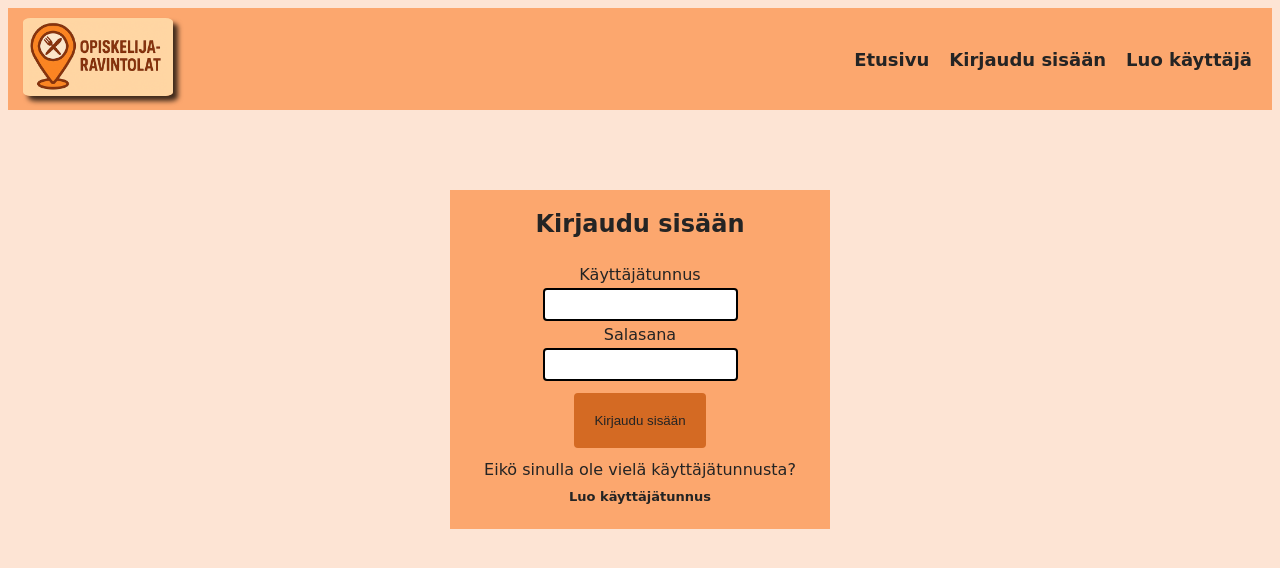
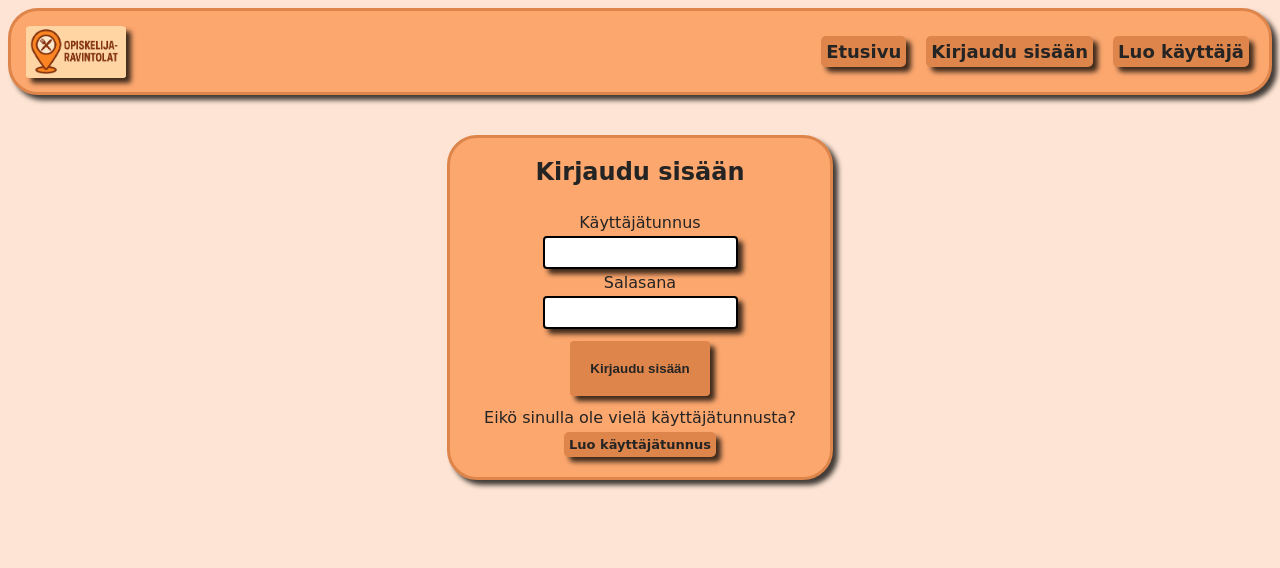
Before and after one commit to Aarojy/Web-sovelluskehitys-TX00EY23-3007_ravintolat, a website: page website/login.html in a window 1280 px wide. Drawn offline with Linux system fonts and the light colour scheme.

Commit message:
enhance visuals

```diff
--- a/website/login.css
+++ b/website/login.css
@@ -9,6 +9,9 @@ main {
   align-items: center;
   justify-self: center;
   background-color: var(--itemBg);
+  border: #dd854a 3px solid;
+  border-radius: 30px;
+  box-shadow: 5px 5px 5px 0px rgba(0, 0, 0, 0.75);
 }
 
 main h2 {
@@ -19,6 +22,9 @@ main h2 {
 main a {
   font-size: small;
   font-weight: bolder;
+  box-shadow: 5px 5px 5px 0px rgba(0, 0, 0, 0.75);
+  background-color: var(--selectedBg);
+  border-radius: 5px;
 }
 
 label {
@@ -27,6 +33,7 @@ label {
 
 #submit {
   border: none;
+  font-weight: bolder;
   background-color: var(--selectedBg);
   color: var(--textClr);
   margin-top: 10px;
@@ -47,7 +54,7 @@ form > * {
 
 @media (width > 400px) {
   main {
-    margin-top: 80px;
+    margin-top: 40px;
     width: 380px;
   }
 }
--- a/website/login.html
+++ b/website/login.html
@@ -15,7 +15,6 @@
           ><img
             id="logo"
             src="Logo.png"
-            width="150"
             alt="Opiskelijaravintolat-sivuston logo"
         /></a>
       </div>
--- a/website/style.css
+++ b/website/style.css
@@ -1,16 +1,18 @@
 :root {
   font-family: cursive;
   --itemBg: #fca76e;
-  --selectedBg: #d46a23;
+  --selectedBg: #dd854a;
   --siteBg: #fde4d4;
   --textClr: #242424;
 }
 
 #logo {
   display: relative;
-  margin: 0;
+  margin-top: 5px;
   border-radius: 5%;
   box-shadow: 5px 5px 5px 0px rgba(0, 0, 0, 0.75);
+  width: 200px;
+  height: auto;
 }
 
 body {
@@ -27,6 +29,9 @@ header {
   padding: 10px;
   flex-direction: row;
   justify-content: space-between;
+  border: #dd854a 3px solid;
+  border-radius: 30px;
+  box-shadow: 5px 5px 5px 0px rgba(0, 0, 0, 0.75);
 }
 
 a {
@@ -52,6 +57,7 @@ input {
   background: var(white);
   border: 2px solid #000;
   border-radius: 4px;
+  box-shadow: 5px 5px 5px 0px rgba(0, 0, 0, 0.75);
 }
 
 .options {
@@ -67,9 +73,10 @@ input {
   flex-direction: row;
   justify-content: space-between;
   padding: 4px;
-  margin: 2px;
+  margin: 5px;
   border-radius: 4px;
   background-color: var(--itemBg);
+  box-shadow: 5px 5px 5px 0px rgba(0, 0, 0, 0.75);
 }
 
 #restaurant-info-container {
@@ -87,6 +94,7 @@ input {
   display: flex;
   flex-direction: row;
   align-items: center;
+  box-shadow: 5px 5px 5px 0px rgba(0, 0, 0, 0.75);
 }
 
 #weekdays {
@@ -99,9 +107,18 @@ input {
   align-items: flex-end;
 }
 
+#navbar a {
+  box-shadow: 5px 5px 5px 0px rgba(0, 0, 0, 0.75);
+  background-color: var(--selectedBg);
+  border-radius: 5px;
+  margin: 2px;
+  font-size: small;
+}
+
 #map {
   height: 180px;
   margin-top: 10px;
+  box-shadow: 5px 5px 5px 0px rgba(0, 0, 0, 0.75);
 }
 
 button {
@@ -113,6 +130,7 @@ button {
   cursor: pointer;
   padding: 10px;
   margin: 5px;
+  box-shadow: 5px 5px 5px 0px rgba(0, 0, 0, 0.75);
 }
 
 .selected {
@@ -124,11 +142,6 @@ button {
     flex-direction: row;
   }
 
-  #navbar {
-    justify-content: flex-end;
-    align-items: center;
-  }
-
   #map {
     height: 40vw;
     width: 97vw;
@@ -137,17 +150,24 @@ button {
   }
 }
 
-@media (width >= 500px) {
+@media (width >= 550px) {
   #navbar {
     flex-direction: row;
+    align-items: center;
+  }
+
+  #navbar a {
+    font-size: large;
+    margin-left: 10px;
+    margin-right: 10px;
+  }
+
+  #logo {
+    width: 100px;
   }
 }
 
 @media (width >= 800px) {
-  .options {
-    flex-direction: row;
-  }
-
   #navbar {
     justify-content: flex-end;
     align-items: center;
```
Also changed, not shown: website/index.html (+0 -1 lines), website/signup.html (+0 -1 lines).
